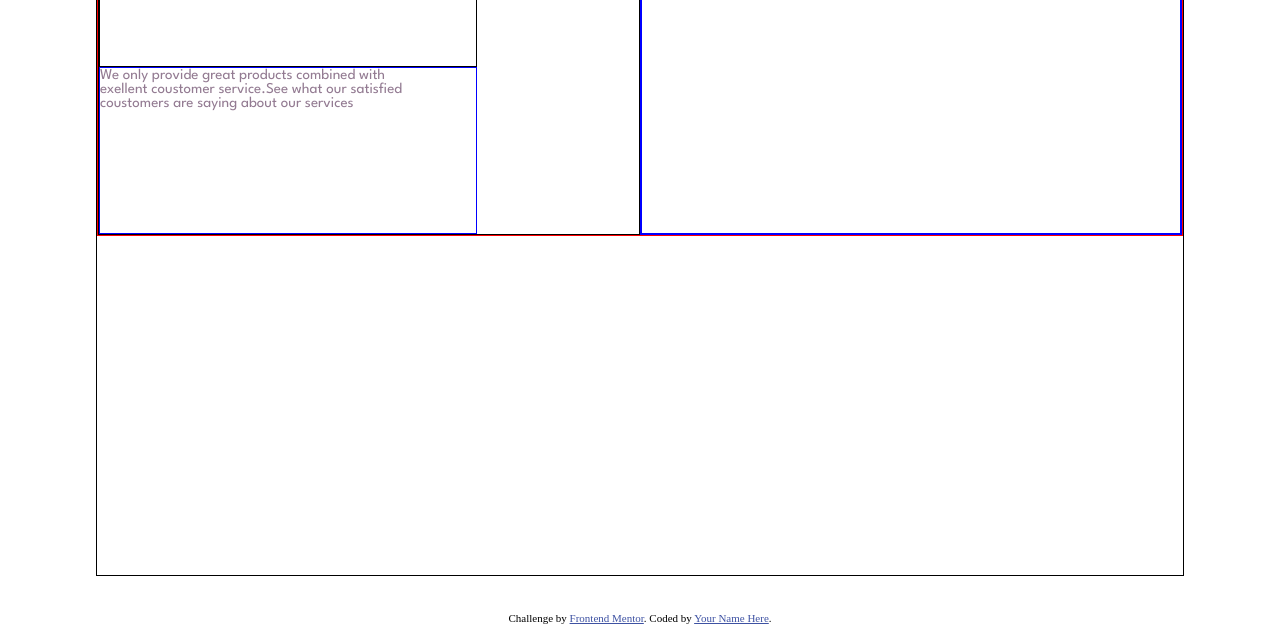
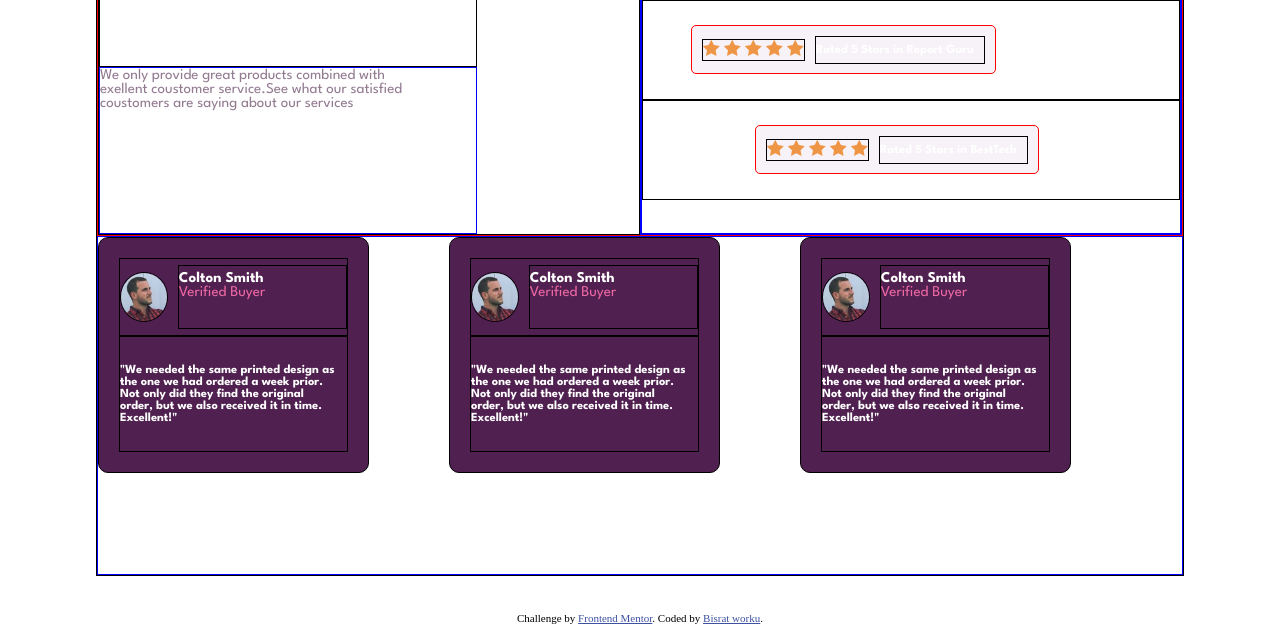
Before and after one commit to Bisratworku/social-proof, a plain HTML site: page index.html in a window 1280 px wide. Shown: the part 164-800 px from the top of the page. Drawn offline with Linux system fonts and the light colour scheme.

Commit message:
more css

```diff
--- a/index.html
+++ b/index.html
@@ -26,11 +26,107 @@
           </div>
         </div>
         <div class="rating">
-          <div class="star">
-            <div class="star-component">
+          <div class="star padd1">
+            <div class="contain ">
+              <div class="star-component">
+              <img src="images/icon-star.svg" alt="star">
+              <img src="images/icon-star.svg" alt="star">
+              <img src="images/icon-star.svg" alt="star">
+              <img src="images/icon-star.svg" alt="star">
+              <img src="images/icon-star.svg" alt="star">
+            </div>
+            <div class="review">
+              <p>Rated 5 Stars in Reviews
+              </p>
+            </div></div>
+            <!--end of the first-->
 
+          </div>
+          <div class="star padd2">
+            <div class="contain ">
+              <div class="star-component">
+              <img src="images/icon-star.svg" alt="star">
+              <img src="images/icon-star.svg" alt="star">
+              <img src="images/icon-star.svg" alt="star">
+              <img src="images/icon-star.svg" alt="star">
+              <img src="images/icon-star.svg" alt="star">
+            </div>
+            <div class="review">
+              <p>Rated 5 Stars in Report Guru
+              </p>
+            </div></div>
+
+
+          </div>
+          <div class="star padd3">
+            <div class="contain ">
+              <div class="star-component">
+              <img src="images/icon-star.svg" alt="star">
+              <img src="images/icon-star.svg" alt="star">
+              <img src="images/icon-star.svg" alt="star">
+              <img src="images/icon-star.svg" alt="star">
+              <img src="images/icon-star.svg" alt="star">
+            </div>
+            <div class="review">
+              <p>Rated 5 Stars in BestTech
+              </p>
+            </div></div>
+
+
+          </div>
+        </div>
+      </div>
+        <div class="testimony">
+          <div class="proof">
+            <div class="image-name">
+                <div class="image">
+                  <img src="images/image-colton.jpg" alt="image-colton">
+                </div>
+                <div class="name">
+                  <h1>Colton Smith <div class="status">Verified Buyer
+                  </div></h1>
+                </div>
+            </div>
+            <div class="review">
+              <p>"We needed the same printed design as the one we had ordered a week prior.
+                Not only did they find the original order, but we also received it in time.
+                Excellent!"</p>
             </div>
           </div>
+          <div class="proof">
+            <div class="image-name">
+                <div class="image">
+                  <img src="images/image-colton.jpg" alt="image-colton">
+                </div>
+                <div class="name">
+                  <h1>Colton Smith <div class="status">Verified Buyer
+                  </div></h1>
+                </div>
+            </div>
+            <div class="review">
+              <p>"We needed the same printed design as the one we had ordered a week prior.
+                Not only did they find the original order, but we also received it in time.
+                Excellent!"</p>
+            </div>
+          </div>
+          <div class="proof">
+            <div class="image-name">
+                <div class="image">
+                  <img src="images/image-colton.jpg" alt="image-colton">
+                </div>
+                <div class="name">
+                  <h1>Colton Smith <div class="status">Verified Buyer
+                  </div></h1>
+                </div>
+            </div>
+            <div class="review">
+              <p>"We needed the same printed design as the one we had ordered a week prior.
+                Not only did they find the original order, but we also received it in time.
+                Excellent!"</p>
+            </div>
+          </div>
+        </div>
+
         </div>
       </div>
     </div>
@@ -38,7 +134,7 @@
       Challenge by
       <a href="https://www.frontendmentor.io?ref=challenge" target="_blank"
         >Frontend Mentor</a
-      >. Coded by <a href="#">Your Name Here</a>.
+      >. Coded by <a href="#">Bisrat worku</a>.
     </div>
   </body>
 </html>
--- a/style.css
+++ b/style.css
@@ -56,20 +56,117 @@ body {
     border: 2px solid blue;
     display: block;
 }
+.contain {
+    border: 1px solid red;
+    border-radius: 5px;
+    display: flex;
+    height: 50%;
+    align-items: center;
+    padding-left: 10px;
+    padding-right:10px;
+    gap: 10px;
+    background-color: hsl(300, 24%, 96%);
+}
 .star {
     border: 1px solid black;
     height: 30%;
     display: flex;
     align-items: center;
+
+}
+.star-component {
+    border: 1px solid black;
+}
+.review {
+    color: hsl(300, 43%, 22%);
+    font-size: 15px;
+    font-family: 'League Spartan', sans-serif;
+    border: 1px solid black;
+    font-weight: 700;
+}
+.padd2 {
+    padding-left: 3em;
+}
+.padd3 {
+
+    padding-left: 7rem;
+}
+.proof {
+    border: 2px dotted black;
+    height: 50%;
+    display: flex;
+    gap: 3rem;
+}
+.proof-card {
+    border: 1px solid black;
+    width: 27%;
+    height: 80%;
+    display: block;
+}
+.testimony {
+    border: 1px solid blue;
+    height: 50%;
+    display: flex;
+    gap: 5rem;
+}
+.proof {
+    background-color: hsl(300, 43%, 22%);
+    border: 1px solid black;
+    width: 25%;
+    height: 70%;
+    border-radius: 10px;
+    padding: 20px;
+    display: block;
+}
+.image-name {
+    border: 1px solid black;
+    height: 40%;
+    gap: 10px;
+    display: flex;
+    align-items: center;
+}
+.image {
+    border: 1px solid black;
+    width: 50px;
+    height: 50px;
+    border-radius: 50%;
+}
+.image img {
+    width: 100%;
+    height: 100%;
+    border-radius: 50%;
+}
+.name {
+    height: 85%;
+    width: 78%;
+    padding-top: 5px;
+    display: block;
+    border: 1px solid black;
+}
+.name h1 {
+    text-align: start;
+    font-family: 'League Spartan', sans-serif;
+    font-size: 15px;
+    font-weight: 700;
+    color: hsl(0, 0%, 100%);
+}
+.name h1 .status {
+    font-size: 15px;
+    font-weight: 400;
+    color: hsl(333, 80%, 67%);
 }
 
-
-
-
-
-
-
-
+.review {
+    color: hsl(0, 0%, 100%);
+    font-size: 12.4px;
+    padding-right: 10px;
+    border: 1px solid black;
+    height: 60%;
+    text-align: start;
+    display: flex;
+    align-items: center;
+    font-family: 'League Spartan', sans-serif;
+}
 
 
 
```
Also changed, not shown: 1 other file.
